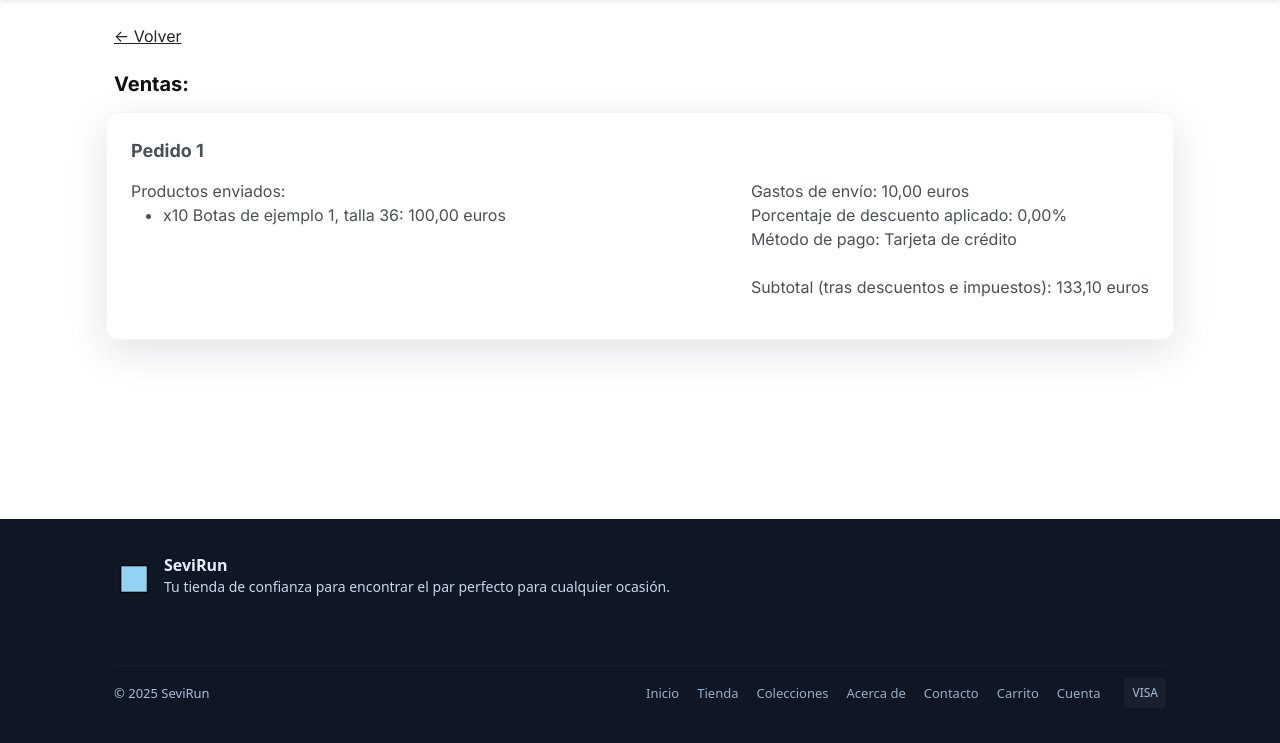
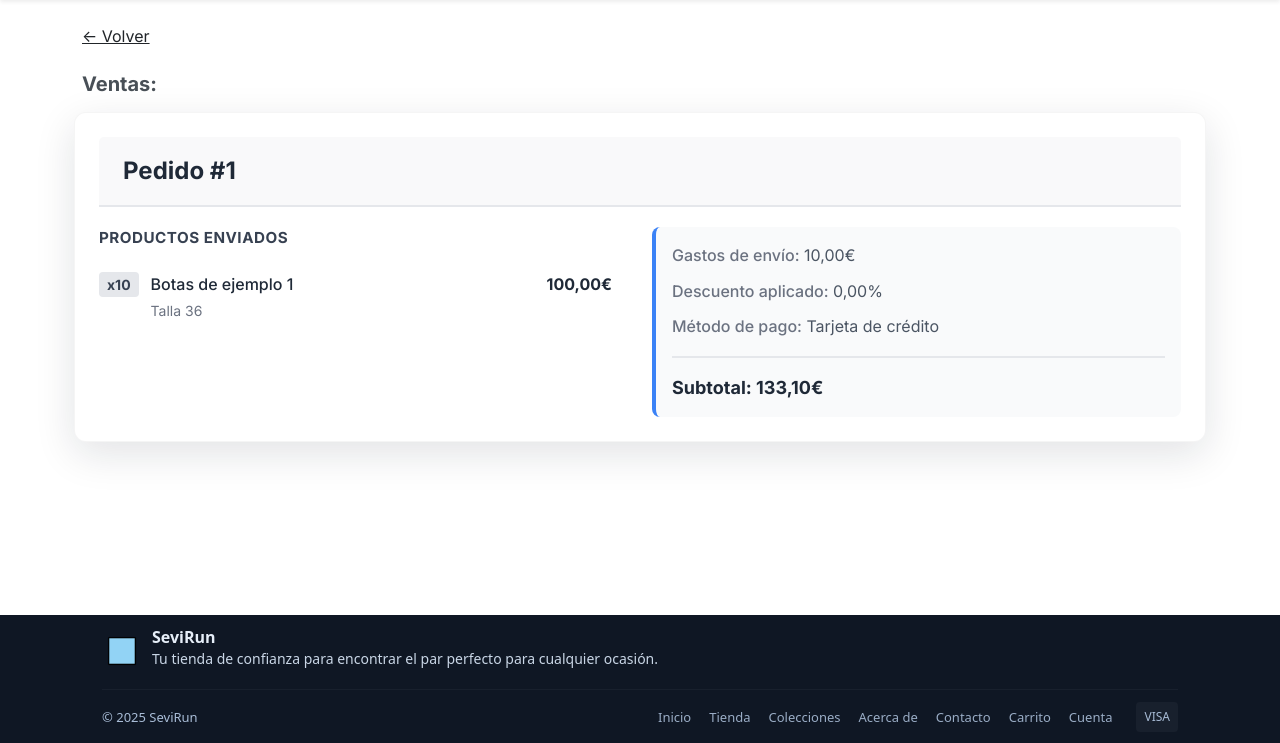
Before and after one commit to grnln/sevirun, a Django app: template sevirun/templates/sales_list.html in a window 1280 px wide. Shown: the part 57-800 px from the top of the page. Run offline with Django 5.2, Linux system fonts and the light colour scheme; the template is opened without the code that fills it: values that come from a table or form of the project are taken from there, others are empty; data comes from the database, SQL or seed files in the repository; tables that the repository leaves empty hold one stand-in row (values such as "Sample post"); parts of the project's set-up code (start-up, migrations or seed data) failed here and were passed over; some libraries are stand-ins or nearby versions.

Commit message:
style: improved sale listing styles
#31

```diff
--- /dev/null
+++ b/sevirun/static/css/sales_list.css
@@ -0,0 +1,141 @@
+.card {
+    background: #fff;
+    border: 1px solid rgba(0, 0, 0, 0.04);
+    border-radius: 12px;
+    box-shadow: 0 12px 40px rgba(16, 24, 40, 0.12);
+    padding: 24px;
+}
+
+.card-header {
+    font-size: 1.5rem;
+    font-weight: 600;
+    margin-bottom: 20px;
+    padding-bottom: 16px;
+    border-bottom: 2px solid #e5e7eb;
+    color: #1f2937;
+}
+
+.card-content {
+    display: grid;
+    grid-template-columns: 1fr 1fr;
+    gap: 24px;
+}
+
+.products-section {
+    padding-right: 16px;
+}
+
+.section-title {
+    font-weight: 600;
+    margin-bottom: 12px;
+    color: #374151;
+    font-size: 0.95rem;
+    text-transform: uppercase;
+    letter-spacing: 0.5px;
+}
+
+.products-list {
+    list-style: none;
+    padding: 0;
+    margin: 0;
+}
+
+.products-list li {
+    padding: 10px 0;
+    border-bottom: 1px solid #f3f4f6;
+    color: #4b5563;
+    line-height: 1.5;
+}
+
+.products-list li:last-child {
+    border-bottom: none;
+}
+
+.product-item {
+    padding: 12px 0;
+    border-bottom: 1px solid #f3f4f6;
+    display: flex;
+    justify-content: space-between;
+    align-items: start;
+    gap: 12px;
+}
+
+.product-item:last-child {
+    border-bottom: none;
+}
+
+.product-details {
+    flex: 1;
+    display: flex;
+    flex-direction: column;
+    gap: 4px;
+}
+
+.product-name {
+    font-weight: 500;
+    color: #1f2937;
+}
+
+.product-meta {
+    font-size: 0.875rem;
+    color: #6b7280;
+}
+
+.product-quantity {
+    background-color: #e5e7eb;
+    padding: 2px 8px;
+    border-radius: 4px;
+    font-size: 0.875rem;
+    font-weight: 600;
+    color: #374151;
+}
+
+.product-price {
+    font-weight: 600;
+    color: #1f2937;
+    white-space: nowrap;
+}
+
+.summary-section {
+    background-color: #f9fafb;
+    padding: 16px;
+    border-radius: 8px;
+    border-left: 4px solid #3b82f6;
+}
+
+.summary-item {
+    margin-bottom: 10px;
+    color: #4b5563;
+    line-height: 1.6;
+}
+
+.summary-item:last-child {
+    margin-bottom: 0;
+}
+
+.summary-label {
+    font-weight: 500;
+    color: #6b7280;
+}
+
+.subtotal {
+    margin-top: 16px;
+    padding-top: 16px;
+    border-top: 2px solid #e5e7eb;
+    font-size: 1.125rem;
+    font-weight: 600;
+    color: #1f2937;
+}
+
+@media (max-width: 768px) {
+    .card-content {
+        grid-template-columns: 1fr;
+        gap: 16px;
+    }
+
+    .products-section {
+        padding-right: 0;
+        padding-bottom: 16px;
+        border-bottom: 1px solid #e5e7eb;
+    }
+}
--- a/sevirun/templates/sales_list.html
+++ b/sevirun/templates/sales_list.html
@@ -2,7 +2,7 @@
 {% load static %}
 
 {% block override_style %}
-    <link rel = "stylesheet" href = "{% static 'css/home.css' %}">
+    <link rel = "stylesheet" href = "{% static 'css/sales_list.css' %}">
 {% endblock %}
 
 {% block content %}
@@ -16,22 +16,39 @@
                 {% if sales %}
                     {% for s in sales %}
                         <div class="card">
-                            <strong style="font-size: large; margin-bottom: 15px;">Pedido {{ s.pk }}</strong>
-                            <div style="display: flex; justify-content: space-between;">
-                                <div>
-                                    Productos enviados:
-                                    <ul>
+                            <div class="card-header">Pedido #{{ s.pk }}</div>
+
+                            <div class="card-content">
+                                <div class="products-section">
+                                    <div class="section-title">Productos enviados</div>
+                                    <ul class="products-list">
                                         {% for i in s.items.all %}
-                                            <li>x{{ i.quantity }} {{ i.product.name }}, talla {{ i.size }}: {{ i.total_price }} euros</li>
+                                            <li class="product-item">
+                                                <span class="product-quantity">x{{ i.quantity }}</span>
+                                                <div class="product-details">
+                                                    <span class="product-name">{{ i.product.name }}</span>
+                                                    <span class="product-meta">Talla {{ i.size }}</span>
+                                                </div>
+                                                <span class="product-price">{{ i.total_price }}€</span>
+                                            </li>
                                         {% endfor %}
                                     </ul>
                                 </div>
-                                <p>
-                                    Gastos de envío: {{ s.delivery_cost }} euros
-                                    <br/>Porcentaje de descuento aplicado: {{ s.discount_percentage }}%
-                                    <br/>Método de pago: {{ s.get_payment_method_display }}
-                                    <br/><br/>Subtotal (tras descuentos e impuestos): {{ s.subtotal }} euros
-                                </p>
+
+                                <div class="summary-section">
+                                    <div class="summary-item">
+                                        <span class="summary-label">Gastos de envío:</span> {{ s.delivery_cost }}€
+                                    </div>
+                                    <div class="summary-item">
+                                        <span class="summary-label">Descuento aplicado:</span> {{ s.discount_percentage }}%
+                                    </div>
+                                    <div class="summary-item">
+                                        <span class="summary-label">Método de pago:</span> {{ s.get_payment_method_display }}
+                                    </div>
+                                    <div class="subtotal">
+                                        Subtotal: {{ s.subtotal }}€
+                                    </div>
+                                </div>
                             </div>
                         </div>
                     {% endfor %}
```
